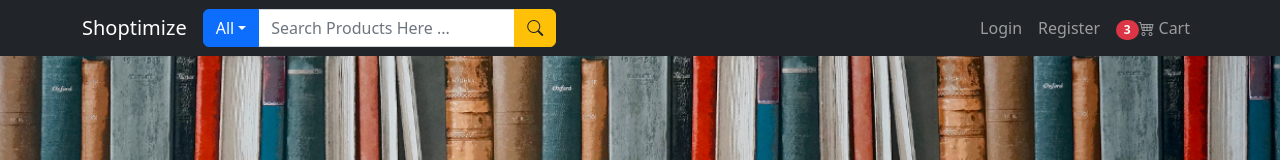
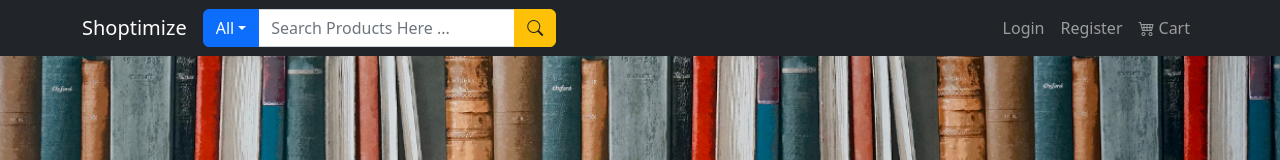
Before and after one commit to ShanchaiZ/MERN-ecommerce, a React (Create React App) app in the folder frontend/: page / in a window 1280 px wide. Shown: the top 160 px of the page. Built offline with nearby package versions, Linux system fonts and the light colour scheme.

Commit message:
Created logic that updates the pill badge notification of how many items are in cart in real time. Itemcount in Redux state is targetted using useSelector then the badge number is updated dynamically. If the itemCount in redux state is 0 return empty string, otherwise update the number in the pill

```diff
--- a/frontend/src/components/HeaderComponent.js
+++ b/frontend/src/components/HeaderComponent.js
@@ -23,6 +23,8 @@ const HeaderComponent = () => {
 
     const dispatch = useDispatch();
     const { userInfo } = useSelector((state) => state.userRegisterLogin);
+
+    const itemsCount = useSelector((state) => state.cart.itemsCount);
 
     return (
         // NavBar from Bootstrap Docs
@@ -90,7 +92,9 @@ const HeaderComponent = () => {
                         <LinkContainer to="/cart">
                             <Nav.Link>
                                 {/* Pill Badge Notification */}
-                                <Badge pill bg="danger">3</Badge>
+                                <Badge pill bg="danger">
+                                    {itemsCount === 0 ? "" : itemsCount}
+                                </Badge>
                                 <i className="bi bi-cart4"></i>
                                 <span className="ms-1">Cart</span>
                             </Nav.Link>
```
